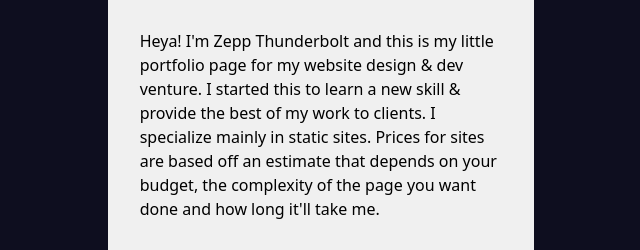
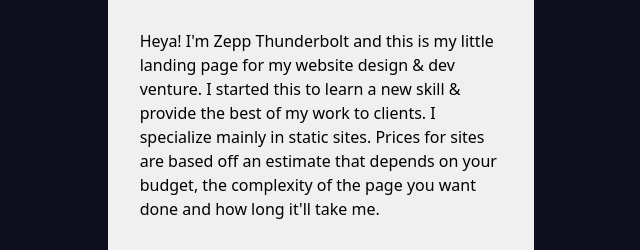
Before and after one commit to NessyZepp/toolboxhangarpage, an Astro site: page / in a window 1280 px wide. Shown: the part 375-625 px from the top of the page, 319-959 px from the left. Built offline with nearby package versions, Linux system fonts and the light colour scheme; Astro itself is replaced by a stand-in of ours.

Commit message:
Text Change

```diff
--- a/src/pages/index.astro
+++ b/src/pages/index.astro
@@ -15,7 +15,7 @@ import Layout from '../layouts/Layout.astro'
 				<h1>About me</h1>
 			</div>
 			<div class="p-4">
-			<p>Heya! I'm Zepp Thunderbolt and this is my little portfolio page for my website design & dev venture.
+			<p>Heya! I'm Zepp Thunderbolt and this is my little landing page for my website design & dev venture.
 				I started this to learn a new skill & provide the best of my work to clients. I specialize mainly in static sites.
 				Prices for sites are based off an estimate that depends on your budget, the complexity of the page you want done and how long it'll take me.
 
```
